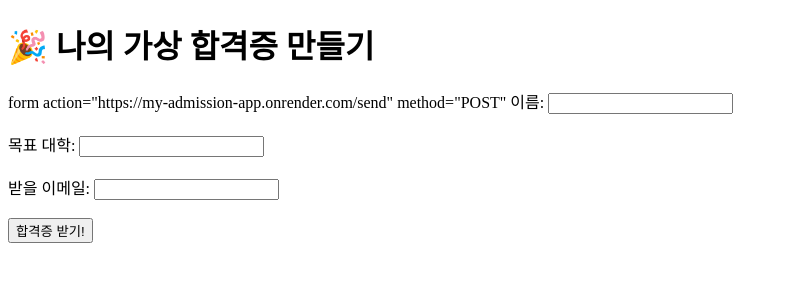
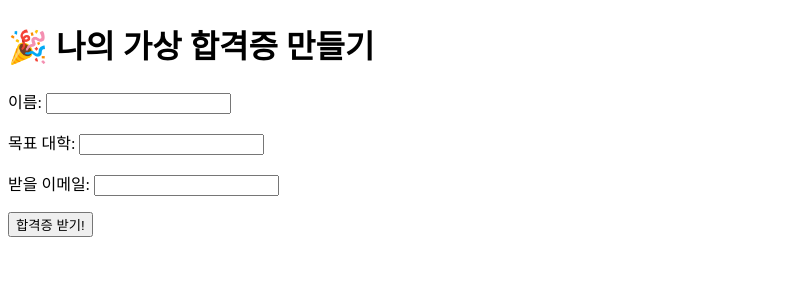
Before and after one commit to jisu110205-ux/my-admission-app, a website: page index.html in a window 1280 px wide. Shown: the whole page, without its empty margins (0-788 px from the left). Drawn offline with Linux system fonts and the light colour scheme.

Commit message:
Update index.html

```diff
--- a/index.html
+++ b/index.html
@@ -2,14 +2,14 @@
 <html lang="ko">
 <head>
     <meta charset="UTF-8">
-    <title>가상 대학 합격증 생성기</title>
+    <title>나의 가상 합격증 만들기</title>
 </head>
 <body>
     <h1>🎉 나의 가상 합격증 만들기</h1>
-    form action="https://my-admission-app.onrender.com/send" method="POST"
-        <label>이름: <input type="text" name="name" required></label><br><br>
-        <label>목표 대학: <input type="text" name="university" required></label><br><br>
-        <label>받을 이메일: <input type="email" name="email" required></label><br><br>
+    <form action="https://my-admission-app.onrender.com/send" method="POST">
+        <p>이름: <input type="text" name="name" required></p>
+        <p>목표 대학: <input type="text" name="university" required></p>
+        <p>받을 이메일: <input type="email" name="email" required></p>
         <button type="submit">합격증 받기!</button>
     </form>
 </body>
```
